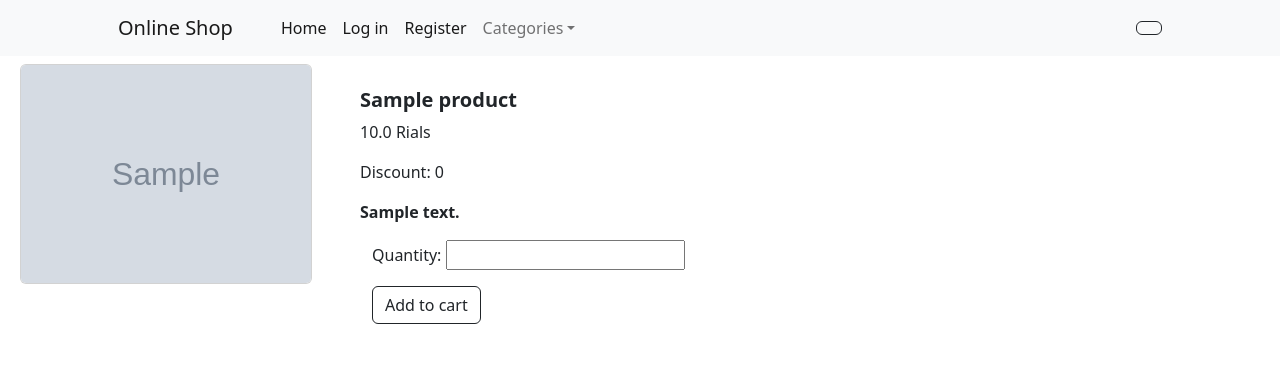
After one commit to Hadis-Barezi/shop, a Django app: page /details/1/ in a window 1280 px wide. The commit adds this page. Shown: the top 379 px of the page. Run offline with Django 4.2, Linux system fonts and the light colour scheme; tables that the repository leaves empty hold one stand-in row (values such as "Sample post"); grey boxes marked "Sample" are stand-in pictures.

Commit message:
Add product detail view and template

```diff
--- /dev/null
+++ b/orders/forms.py
@@ -0,0 +1,5 @@
+from django import forms
+
+
+class CartItemQuantityForm(forms.Form):
+    quantity = forms.IntegerField(min_value=1, widget=forms.NumberInput())
--- a/products/templates/products/category_items.html
+++ b/products/templates/products/category_items.html
@@ -7,7 +7,7 @@
             {% for product in products %}
                 <div class="col-md-4">
                     <div class="cart h-100">
-                        <a href="#"><img src="{{product.image.url}}" class="card-img rounded-0 " alt="{{product.name}}" style="width: 100%; height: 40vw; object-fit: cover;"></a>
+                        <a href="{% url 'products:product-details' product.id %}"><img src="{{product.image.url}}" class="card-img rounded-0 " alt="{{product.name}}" style="width: 100%; height: 40vw; object-fit: cover;"></a>
                         <div class="card-body">
                             {% if product.balance %}
                                 <h5 class="card-title">{{product.name}}</h5>
--- a/products/templates/products/home.html
+++ b/products/templates/products/home.html
@@ -6,7 +6,7 @@
             {% for product in products %}
                 <div class="col-md-4 p-2">
                     <div class="cart h-100">
-                        <a href="#"><img src="{{product.image.url}}" class="card-img rounded-0 " alt="{{product.name}}" style="width: 100%; height: 40vw; object-fit: cover;"></a>
+                        <a href="{% url 'products:product-details' product.id %}"><img src="{{product.image.url}}" class="card-img rounded-0 " alt="{{product.name}}" style="width: 100%; height: 40vw; object-fit: cover;"></a>
                         <div class="card-body">
                             <h5 class="card-title">{{product.name}}</h5>
                             <P class="card-text">Price: {{product.price}} Rials</P>
--- /dev/null
+++ b/products/templates/products/product_details.html
@@ -0,0 +1,51 @@
+{% extends 'base.html' %}
+{% load static %}
+{% block content %}
+
+        <div class="row m-2">
+            <div class="col-3 mb-2">
+                 <div class="card mb-3">
+                    <!-- Product image-->
+                    <img class="card-img img-fluid" src="{{product.image.url}}" alt="{{product.name}}" />
+                 </div>
+            </div>
+            <!-- Product details-->
+            <div class="col-4 mb-2">
+                <div class="card-body p-4">
+                    <div class="row">
+                    <div class="">
+                        <!-- Product name-->
+                        <h5 class="fw-bolder">{{product.name}}</h5>
+                        <!-- Product price-->
+                        <p>{{product.price}} Rials</p>
+                        <!-- Product discount-->
+                        <p>Discount: {% if product.discount.value %}{{product.discount.value}}
+                            {% else %} 0 {% endif %}</p>
+                        {% if product.discount.value %}
+                        <p>{{product.price_after_discount}} Rials</p>
+                        {% endif %}
+                    </div>
+                </div>
+                    <div class="row">
+                    <div class="">
+                        <!-- Product description-->
+                        <p class="fw-bolder">{{product.description}}</p>
+                    </div>
+                </div>
+                    <div class="row">
+                        <!-- Product actions-->
+                        <div class="card-footer p-4 pt-0 border-top-0 bg-transparent">
+                            <form  class="form_control" action="#" method="post">
+                                {% csrf_token %}
+                                <span>{{form.as_p}}
+                                <input type="submit" value="Add to cart" class="btn btn-outline-dark ">
+                            </form>
+                        </div>
+                    </div>
+                </div>
+
+            </div>
+
+            </div>
+
+{% endblock content %}
--- a/products/urls.py
+++ b/products/urls.py
@@ -7,6 +7,6 @@ urlpatterns = [
     path('', views.Home.as_view(), name='home'),
     path('sub/<int:main_cat_id>/', views.SubCategory.as_view(), name='subcategories'),
     path('category_items/<int:sub_cat_id>/', views.CategoryItems.as_view(), name='category_items'),
-    # path('details/<int:product_id>/', views.ProductDetails.as_view(), name='product-details'),
+    path('details/<int:product_id>/', views.ProductDetails.as_view(), name='product-details'),
     # path('api/v1/', include('product.api.v1.urls'))
 ]
--- a/products/views.py
+++ b/products/views.py
@@ -1,7 +1,7 @@
 from django.shortcuts import render
 from django.views import View
 from . import models
-import random
+from orders import forms
 
 
 class Home(View):
@@ -34,3 +34,13 @@ class CategoryItems(View):
         subcategory = self.category_model.objects.get(id=sub_cat_id)
         return render(request, template_name=self.template_name, context={'products': products,
                                                                           'subcategory': subcategory.name})
+
+
+class ProductDetails(View):
+    template_name = 'products/product_details.html'
+    product_model = models.Product
+    form = forms.CartItemQuantityForm()
+
+    def get(self, request, product_id):
+        product = self.product_model.objects.get(id=product_id)
+        return render(request, template_name=self.template_name, context={'product': product, 'form': self.form})
```
